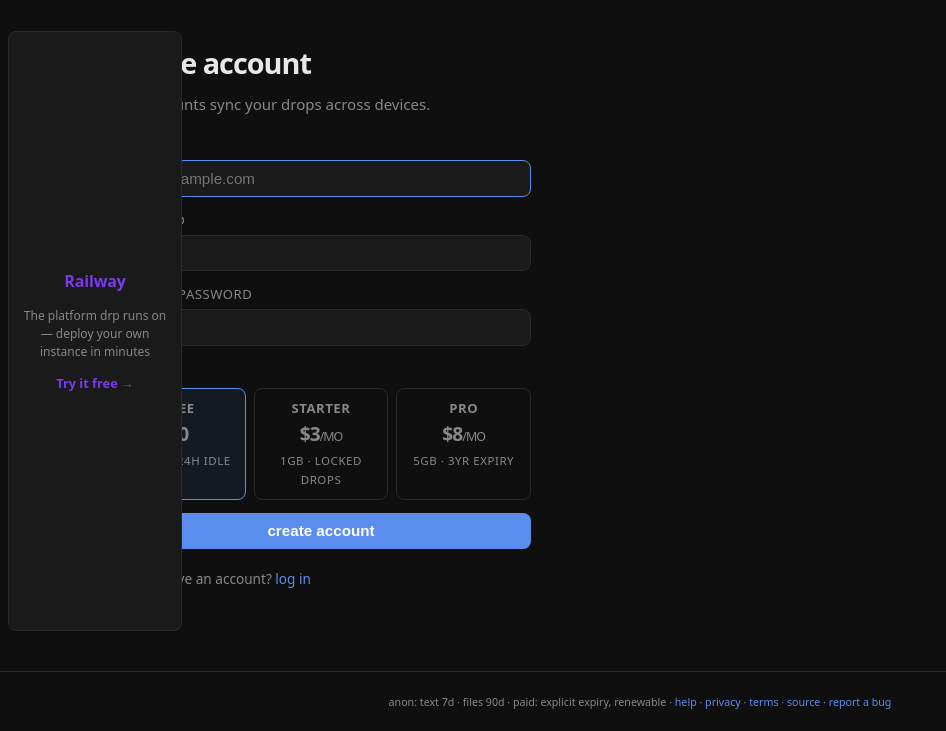
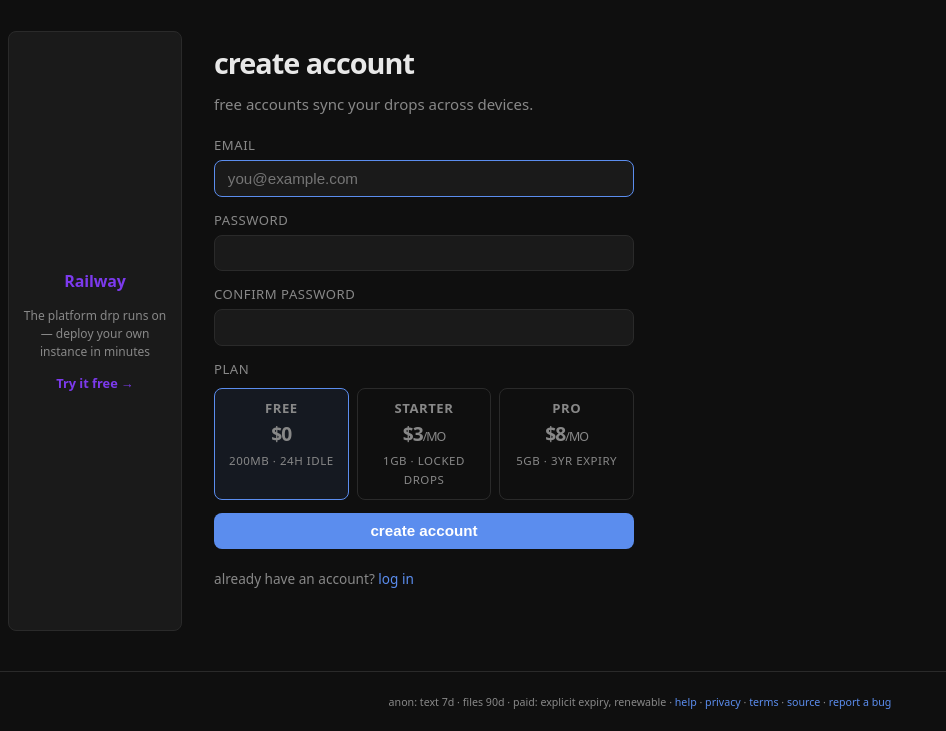
Before and after one commit to Vic-Nas/drp, a Django app: page /auth/register/ in a window 1280 px wide. Shown: the part 69-800 px from the top of the page, without its empty margins (0-946 px from the left). Run offline with Django 5.2, Linux system fonts and the light colour scheme.

Commit message:
Untangle content from ad

```diff
--- a/project/static/css/main.css
+++ b/project/static/css/main.css
@@ -51,26 +51,6 @@ main {
   width: 100%;
   margin: 0 auto;
   padding: 2.5rem 1.5rem;
-}
-
-/* When the left rail is visible, the left gutter is occupied.
-   Shift main right by half the rail width so it stays optically centered
-   in the remaining space. Rail kicks in at 1000px. */
-@media (min-width: 1000px) {
-  main {
-    /* Half of the rail width (up to 150px) nudges main toward true center.
-       Using min() mirrors the rail's own width calculation. */
-    margin-left: calc(min(150px, (100vw - 900px) / 4 - 8px));
-    margin-right: auto;
-  }
-}
-
-/* At very wide viewports the rail is capped at 300px so the offset caps too */
-@media (min-width: 1600px) {
-  main {
-    margin-left: auto;
-    margin-right: auto;
-  }
 }
 
 footer {
```
